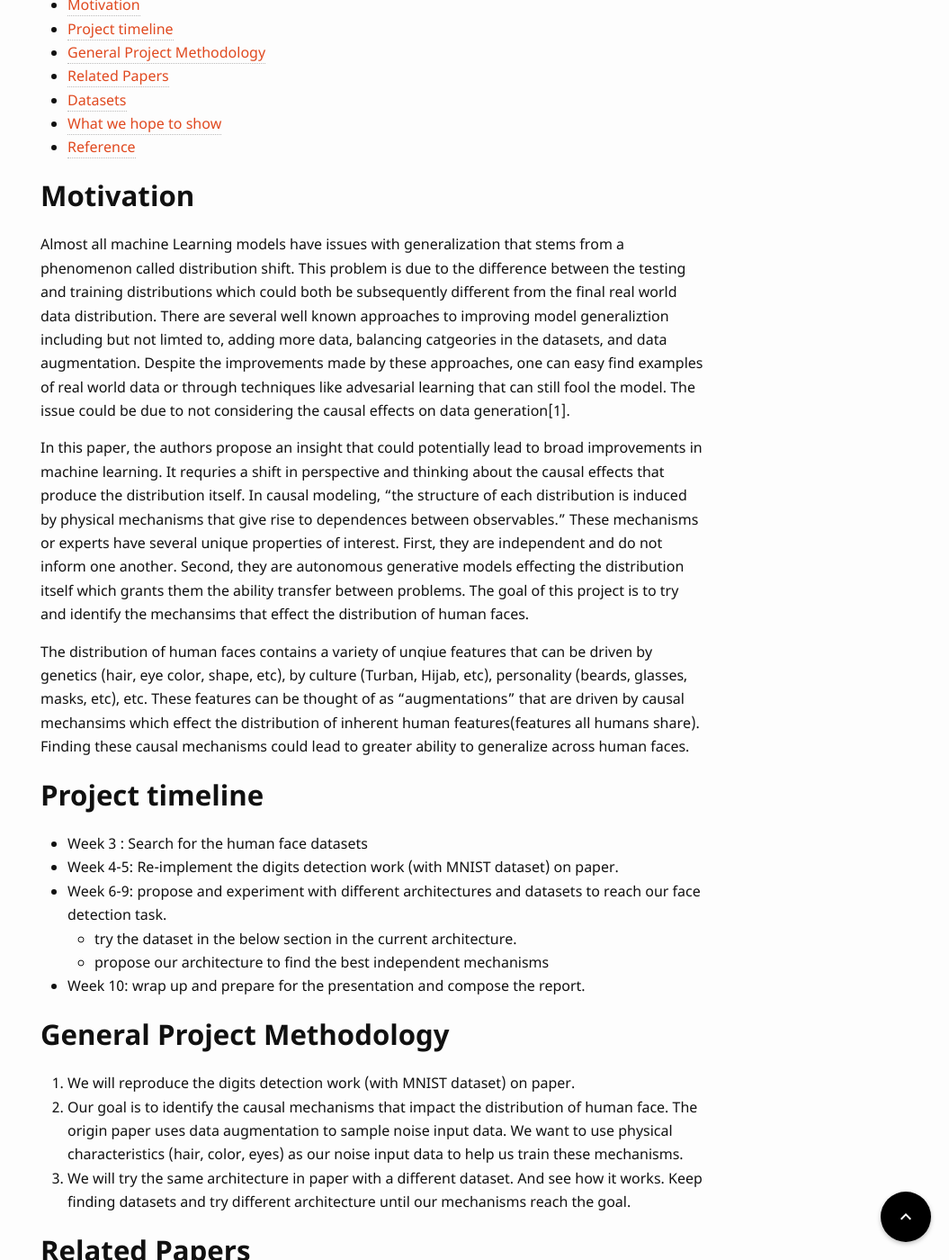
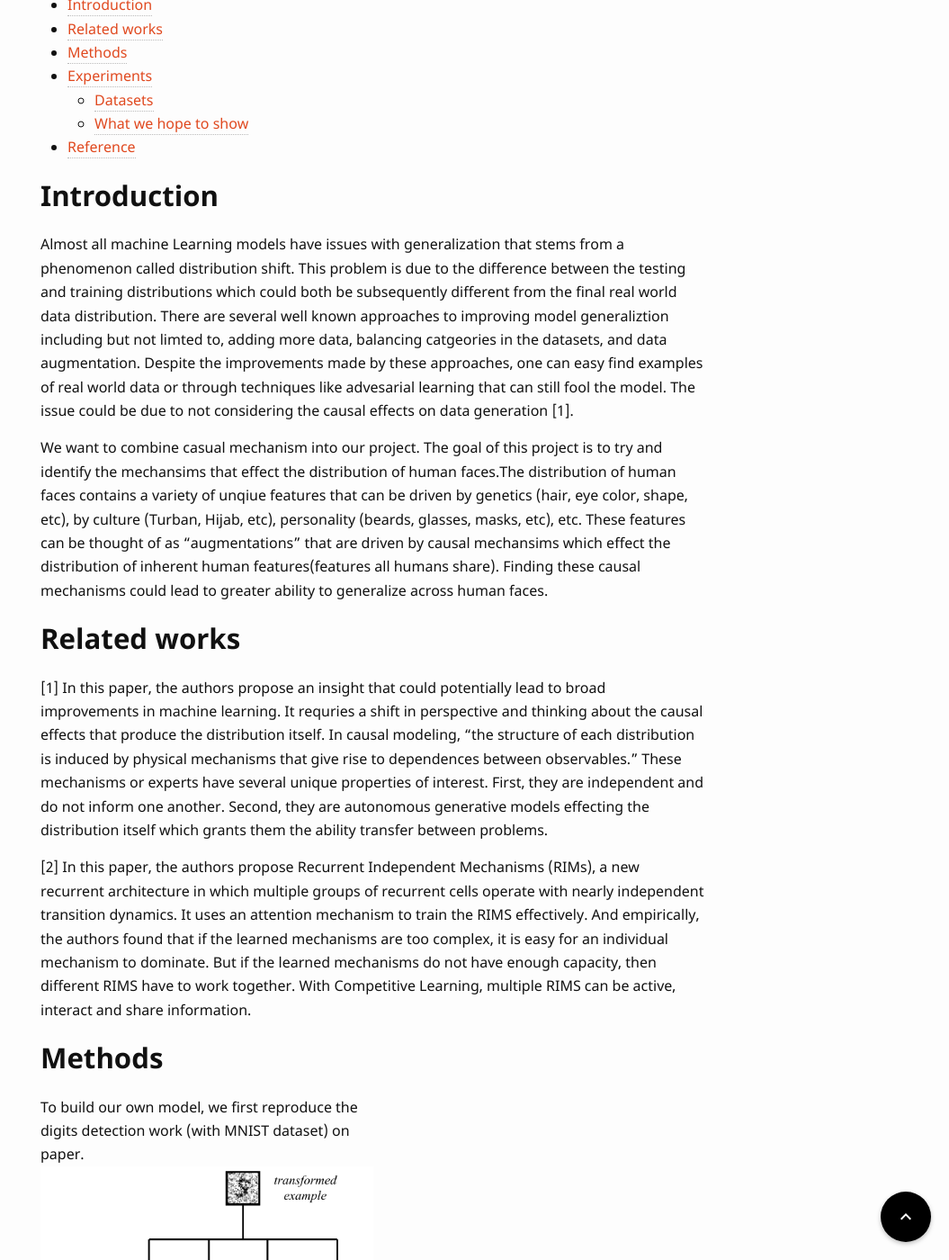
Before and after one commit to UCLAdeepvision/CS269-projects-2022spring, a Jekyll site: the page built from _posts/2022-04-20-team08-instruction-to-post.md, in a window 1280 px wide and 1400 px high, scrolled down 390 px. Shown: the whole window at 90% size, without its empty margins (225-1280 px from the left). Built offline with Jekyll 4.4.1, drawn with Linux system fonts in a browser that asks for light colours; some web fonts are replaced; comment, search, counter and statistics services are not loaded; some of the changed text lies outside the part shown.

Commit message:
[WIP] update final report

```diff
--- a/_posts/2022-04-20-team08-instruction-to-post.md
+++ b/_posts/2022-04-20-team08-instruction-to-post.md
@@ -13,35 +13,28 @@ date: 2022-04-23
 * TOC
 {:toc}
 
+## Introduction
 
-## Motivation
+Almost all machine Learning models have issues with generalization that stems from a phenomenon called distribution shift. This problem is due to the difference between the testing and training distributions which could both be subsequently different from the final real world data distribution. There are several well known approaches to improving model generaliztion including but not limted to, adding more data, balancing catgeories in the datasets, and data augmentation. Despite the improvements made by these approaches, one can easy find examples of real world data or through techniques like advesarial learning that can still fool the model. The issue could be due to not considering the causal effects on data generation [1].
 
-Almost all machine Learning models have issues with generalization that stems from a phenomenon called distribution shift. This problem is due to the difference between the testing and training distributions which could both be subsequently different from the final real world data distribution. There are several well known approaches to improving model generaliztion including but not limted to, adding more data, balancing catgeories in the datasets, and data augmentation. Despite the improvements made by these approaches, one can easy find examples of real world data or through techniques like advesarial learning that can still fool the model. The issue could be due to not considering the causal effects on data generation[1].
+We want to combine casual mechanism into our project. The goal of this project is to try and identify the mechansims that effect the distribution of human faces.The distribution of human faces contains a variety of unqiue features that can be driven by genetics (hair, eye color, shape, etc), by culture (Turban, Hijab, etc), personality (beards, glasses, masks, etc), etc. These features can be thought of as "augmentations" that are driven by causal mechansims which effect the distribution of inherent human features(features all humans share). Finding these causal mechanisms could lead to greater ability to generalize across human faces.
 
-In this paper, the authors propose an insight that could potentially lead to broad improvements in machine learning. It requries a shift in perspective and thinking about the causal effects that produce the distribution itself. In causal modeling, "the structure of each distribution is induced by physical mechanisms that give rise to dependences between observables." These mechanisms or experts have several unique properties of interest. First, they are independent and do not inform one another. Second, they are autonomous generative models effecting the distribution itself which grants them the ability transfer between problems. The goal of this project is to try and identify the mechansims that effect the distribution of human faces.
+## Related works
 
-The distribution of human faces contains a variety of unqiue features that can be driven by genetics (hair, eye color, shape, etc), by culture (Turban, Hijab, etc), personality (beards, glasses, masks, etc), etc. These features can be thought of as "augmentations" that are driven by causal mechansims which effect the distribution of inherent human features(features all humans share). Finding these causal mechanisms could lead to greater ability to generalize across human faces.
+[1] In this paper, the authors propose an insight that could potentially lead to broad improvements in machine learning. It requries a shift in perspective and thinking about the causal effects that produce the distribution itself. In causal modeling, "the structure of each distribution is induced by physical mechanisms that give rise to dependences between observables." These mechanisms or experts have several unique properties of interest. First, they are independent and do not inform one another. Second, they are autonomous generative models effecting the distribution itself which grants them the ability transfer between problems.
 
-## Project timeline
+[2] In this paper, the authors propose Recurrent Independent Mechanisms (RIMs), a new recurrent architecture in which multiple groups of recurrent cells operate with nearly independent transition dynamics. It uses an attention mechanism to train the RIMS effectively. And empirically, the authors found that if the learned mechanisms are too complex, it is easy for an individual mechanism to dominate. But if the learned mechanisms do not have enough capacity, then different RIMS have to work together. With Competitive Learning, multiple RIMS can be active, interact and share information.
 
-- Week 3 : Search for the human face datasets
-- Week 4-5: Re-implement the digits detection work (with MNIST dataset) on paper.
-- Week 6-9: propose and experiment with different architectures and datasets to reach our face detection task.
-  - try the dataset in the below section in the current architecture.
-  - propose our architecture to find the best independent mechanisms
-- Week 10: wrap up and prepare for the presentation and compose the report.
+## Methods
+To build our own model, we first reproduce the digits detection work (with MNIST dataset) on paper.
+![IM]({{ '/assets/images/team08/IM.png' | relative_url }})
+{: style="width: 400px; max-width: 50%;"}
+*Fig 1. Indepedent mechanism model structure.*
 
-## General Project Methodology
 
-1. We will reproduce the digits detection work (with MNIST dataset) on paper.
-2. Our goal is to identify the causal mechanisms that impact the distribution of human face. The origin paper uses data augmentation to sample noise input data. We want to use physical characteristics (hair, color, eyes) as our noise input data to help us train these mechanisms.
-3. We will try the same architecture in paper with a different dataset. And see how it works. Keep finding datasets and try different architecture until our mechanisms reach the goal.
+## Experiments
 
-## Related Papers
-
-[1] Goyal A, Lamb A, Hoffmann J, et al. "Recurrent independent mechanisms" arXiv preprint arXiv:1909.10893, 2019.
-
-## Datasets
+### Datasets
 
 Below is the dataset, we would work on for training our mechanisms.
 
@@ -67,7 +60,7 @@ Below is the dataset, we would work on for training our mechanisms.
   - [Yale Face Database](http://vision.ucsd.edu/content/yale-face-database)
     - The Yale Face Database contains 165 grayscale images in GIF format of 15 individuals. There are 11 images per subject, one per different facial expression or configuration: center-light, w/glasses, happy, left-light, w/no glasses, normal, right-light, sad, sleepy, surprised, and wink.
 
-## What we hope to show
+### What we hope to show
 
 We want to find effective independent mechanisms or experts to help us generalize across human faces. With the casual mechanisms we implemented, we can use them to detect human faces more robustly.
 Also, we will test whether we can use these mechanisms in a different domain.
@@ -75,3 +68,5 @@ Also, we will test whether we can use these mechanisms in a different domain.
 ## Reference
 
 [1] Giambattista Parascandolo, Niki Kilbertus, Mateo Rojas-Carulla, Bernhard Schölkopf. "Learning Independent Causal Mechanisms" Proceedings of the 35th International Conference on Machine Learning, PMLR. 2018.
+
+[2] Goyal A, Lamb A, Hoffmann J, et al. "Recurrent independent mechanisms" arXiv preprint arXiv:1909.10893, 2019.
```
